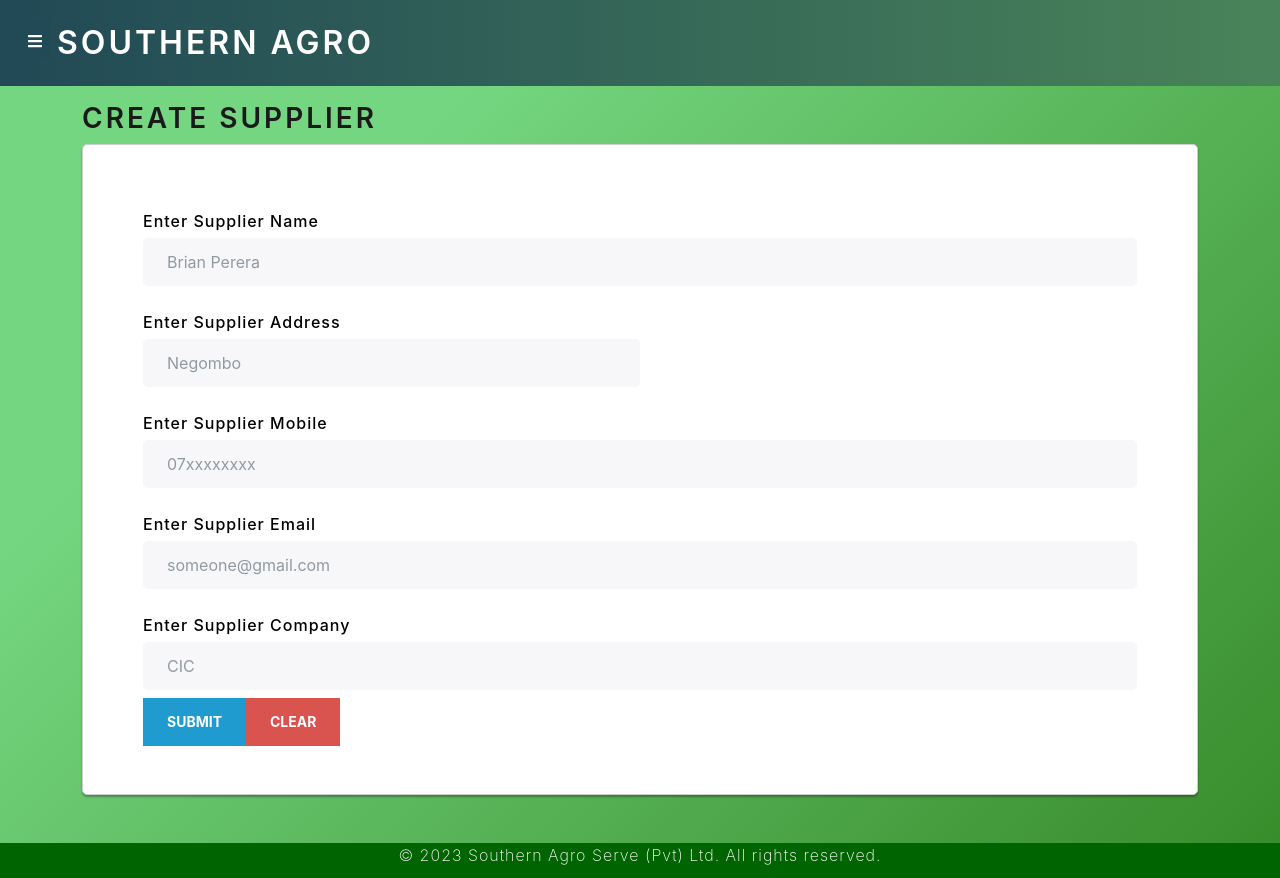
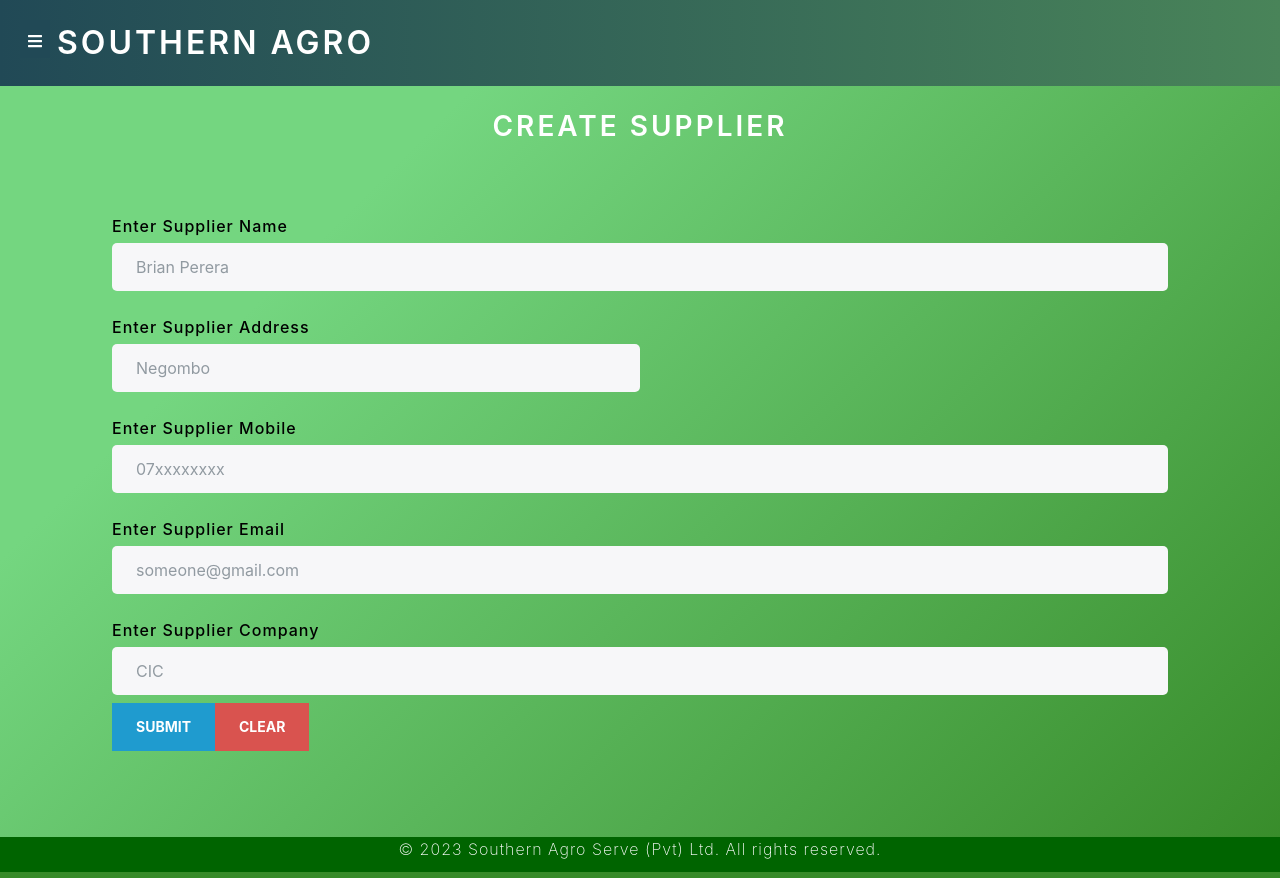
Before and after one commit to SLIITITP/ITP_WE_B01_TW_14, a React (Create React App) app in the folder client/: page /addsup in a window 1280 px wide. Built offline with nearby package versions, Linux system fonts and the light colour scheme; no server answers.

Commit message:
supplier changes

```diff
--- a/client/src/pages/Addsup.js
+++ b/client/src/pages/Addsup.js
@@ -5,6 +5,7 @@ import { useNavigate } from "react-router-dom";
 import { useContext } from "react";
 import ToastContext from "../context/ToastContext";
 import axios from 'axios';
+import { Helmet } from "react-helmet-async";
 
 const Addsup = () => {
   const navigate = useNavigate();
@@ -63,8 +64,11 @@ const Addsup = () => {
 
   return (
     <>
-      <h2>Create Supplier</h2>
-      <Card clasName="shadow card">
+    <Helmet>
+        <title>Supplier</title>
+      </Helmet>
+      <h2 className="text-center bg-darkgreen text-white p-2">Create Supplier</h2>
+
         <form onSubmit={handleSubmit}>
           <div className="form-group">
             <label htmlFor="supCompanyInput" className="form-label mt-4">
@@ -167,7 +171,6 @@ const Addsup = () => {
             Clear
           </button>
         </form>
-      </Card>
     </>
   );
 };
```
